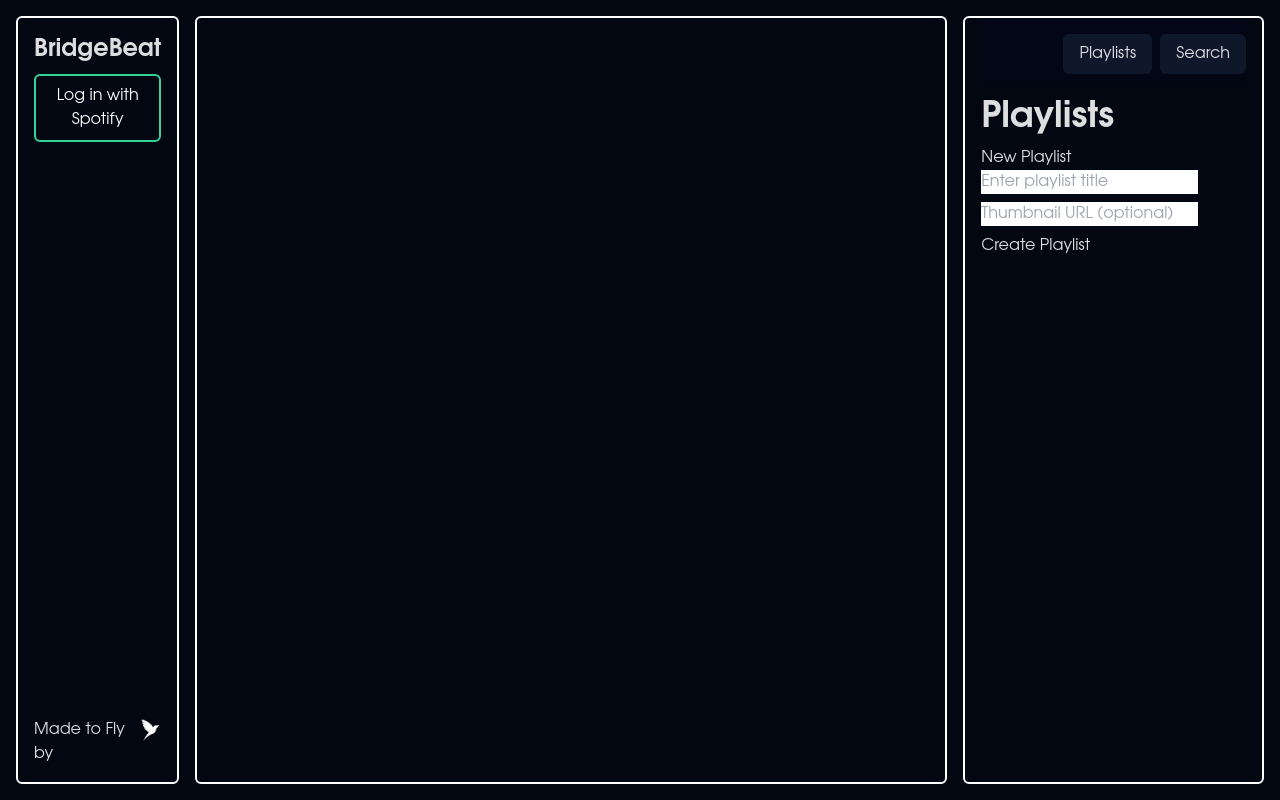
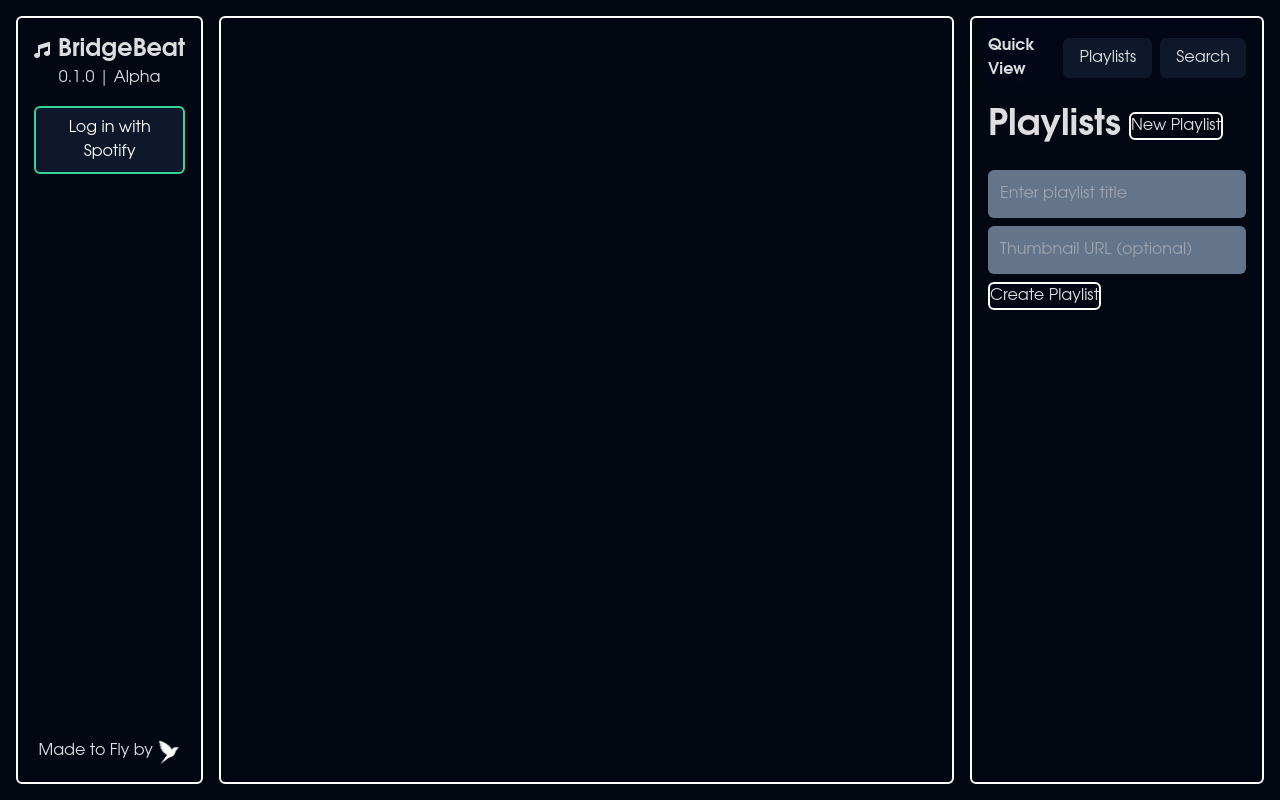
Before and after one commit to oofytronic/playlister, a React (Vite) app in the folder client/: page / in a window 1280 px wide. Both pictures are taken after a click on the button "New Playlist". Built offline with nearby package versions, Linux system fonts and the light colour scheme.

Commit message:
add more detail to nav and quick view

```diff
--- a/client/public/main.css
+++ b/client/public/main.css
@@ -781,6 +781,11 @@ video {
   line-height: 2.5rem;
 }
 
+.text-sm {
+  font-size: 0.875rem;
+  line-height: 1.25rem;
+}
+
 .font-black {
   font-weight: 900;
 }
@@ -869,3 +874,13 @@ html {
   --tw-bg-opacity: 1;
   background-color: rgb(239 68 68 / var(--tw-bg-opacity));
 }
+
+.hover\:bg-white:hover {
+  --tw-bg-opacity: 1;
+  background-color: rgb(255 255 255 / var(--tw-bg-opacity));
+}
+
+.hover\:text-slate-950:hover {
+  --tw-text-opacity: 1;
+  color: rgb(2 6 23 / var(--tw-text-opacity));
+}
--- a/client/src/components/App/App.jsx
+++ b/client/src/components/App/App.jsx
@@ -293,9 +293,12 @@ function App() {
                 </div>
 
                 <div className="relative console overflow-y-scroll border-white border-2 rounded-md px-4 pb-4">
-                	<div className="bg-gradient-to-b from-slate-950 from-70% to-transparent sticky top-0 flex justify-end gap-2 list-none py-4">
-                    	<li><button className="bg-slate-900 rounded-md px-4 py-2 hover:bg-slate-800" onClick={() => setActiveConsole('playlists')}>Playlists</button></li>
-						<li><button className="bg-slate-900 rounded-md px-4 py-2 hover:bg-slate-800" onClick={() => setActiveConsole('search')}>Search</button></li>
+                	<div className="bg-gradient-to-b from-slate-950 from-70% to-transparent sticky top-0 flex justify-between items-center gap-2 list-none py-4">
+                		<p className="font-bold">Quick View</p>
+                		<div className="flex gap-2">
+	                    	<button className="bg-slate-900 rounded-md px-4 py-2 hover:bg-slate-800" onClick={() => setActiveConsole('playlists')}>Playlists</button>
+							<button className="bg-slate-900 rounded-md px-4 py-2 hover:bg-slate-800" onClick={() => setActiveConsole('search')}>Search</button>
+						</div>
 					</div>
                     {activeConsole === 'playlists' &&
                     <PlaylistConsole
--- a/client/src/components/Nav.jsx
+++ b/client/src/components/Nav.jsx
@@ -1,13 +1,22 @@
 import { useState } from 'react';
 import Button from './Button';
 import SpotifyAuth from './SpotifyAuth';
+
+import { FontAwesomeIcon } from '@fortawesome/react-fontawesome';
+import { faMusic } from '@fortawesome/free-solid-svg-icons';
 
 function Nav({onChangeConsole}) {
 
 	return (
 		<nav className="flex flex-col items-center justify-between gap-2 border-white border-2 rounded-md p-4">
-			<div className="flex flex-col items-center gap-2">
-				<p><a href="/" className="font-black text-2xl">BridgeBeat</a></p>
+			<div className="flex flex-col items-center gap-4">
+				<div className="flex flex-col items-center">
+					<div className="flex gap-2 items-center">
+						<FontAwesomeIcon icon={faMusic} />
+						<p><a href="/" className="font-black text-2xl">BridgeBeat</a></p>
+					</div>
+					<p>0.1.0 | Alpha</p>
+				</div>
 
 				<ul className="flex flex-col items-center text-center gap-2">
 					<li><SpotifyAuth /></li>
--- a/client/src/components/PlaylistConsole.jsx
+++ b/client/src/components/PlaylistConsole.jsx
@@ -24,8 +24,31 @@ function PlaylistConsole({playlists, onClickPlaylist, onAddPlaylist}) {
 
     return (
         <>
-            <div className="search-console">
-                <h2 className="font-bold text-4xl my-2">Playlists</h2>
+            <div className="flex flex-col gap-4">
+                <div className="flex items-center gap-2">
+                    <h2 className="font-bold text-4xl my-2">Playlists</h2>
+                    <Button className="border-2 border-white rounded-md hover:bg-white hover:text-slate-950" label="New Playlist" onClick={() => setShowForm(true)} />
+                </div>
+
+                {showForm && (
+                    <div className="flex flex-col gap-2">
+                        <input
+                            className="bg-slate-500 w-full p-3 rounded-md"
+                            type="text"
+                            placeholder="Enter playlist title"
+                            value={playlistTitle}
+                            onChange={(e) => setPlaylistTitle(e.target.value)}
+                        />
+                        <input
+                            className="bg-slate-500 w-full p-3 rounded-md"
+                            type="text"
+                            placeholder="Thumbnail URL (optional)"
+                            value={thumbnailUrl}
+                            onChange={(e) => setThumbnailUrl(e.target.value)}
+                        />
+                        <Button className="border-2 border-white rounded-md hover:bg-white hover:text-slate-950" label="Create Playlist" onClick={handleCreatePlaylist} />
+                    </div>
+                )}
 
                 <div className="flex flex-col gap-4">
                     {playlists.map(playlist =>
@@ -34,26 +57,8 @@ function PlaylistConsole({playlists, onClickPlaylist, onAddPlaylist}) {
                             <p className="truncate">{playlist.name}</p>
                         </div>
                     )}
-                    <Button label="New Playlist" onClick={() => setShowForm(true)} />
                 </div>
             </div>
-            {showForm && (
-                <div className="flex flex-col gap-2">
-                    <input
-                        type="text"
-                        placeholder="Enter playlist title"
-                        value={playlistTitle}
-                        onChange={(e) => setPlaylistTitle(e.target.value)}
-                    />
-                    <input
-                        type="text"
-                        placeholder="Thumbnail URL (optional)"
-                        value={thumbnailUrl}
-                        onChange={(e) => setThumbnailUrl(e.target.value)}
-                    />
-                    <Button label="Create Playlist" onClick={handleCreatePlaylist} />
-                </div>
-            )}
         </>
     );
 }
--- a/client/src/components/SearchConsole.jsx
+++ b/client/src/components/SearchConsole.jsx
@@ -48,7 +48,8 @@ function SearchConsole({onAddTrack}) {
     };
 
     return (
-        <div className="flex flex-col gap-2 w-full">
+        <div className="flex flex-col gap-4 w-full">
+            <div className="flex flex-col">
     			<h2 className="font-bold text-4xl my-2">Search Songs</h2>
                 <div className="flex gap-1 w-full">
         			<input
@@ -58,7 +59,7 @@ function SearchConsole({onAddTrack}) {
         			    onChange={handleSearchChange}
         			    placeholder="Search tracks"
         			/>
-    			{/*<button onClick={handleSearch}>Search</button>*/}
+                </div>
             </div>
 
 			<div className="flex flex-col gap-4">
--- a/client/src/components/SpotifyAuth.jsx
+++ b/client/src/components/SpotifyAuth.jsx
@@ -37,7 +37,7 @@ const SpotifyAuth = () => {
     };
 
     return (
-        <button className="text-white border-emerald-400 border-2 rounded-md hover:bg-emerald-400 px-4 py-2" onClick={handleLogin}>Log in with Spotify</button>
+        <button className="bg-slate-900 text-white border-emerald-400 border-2 rounded-md hover:bg-emerald-400 px-4 py-2" onClick={handleLogin}>Log in with Spotify</button>
     );
 };
 
```
Lines whose indentation alone changed are shown as unchanged.
